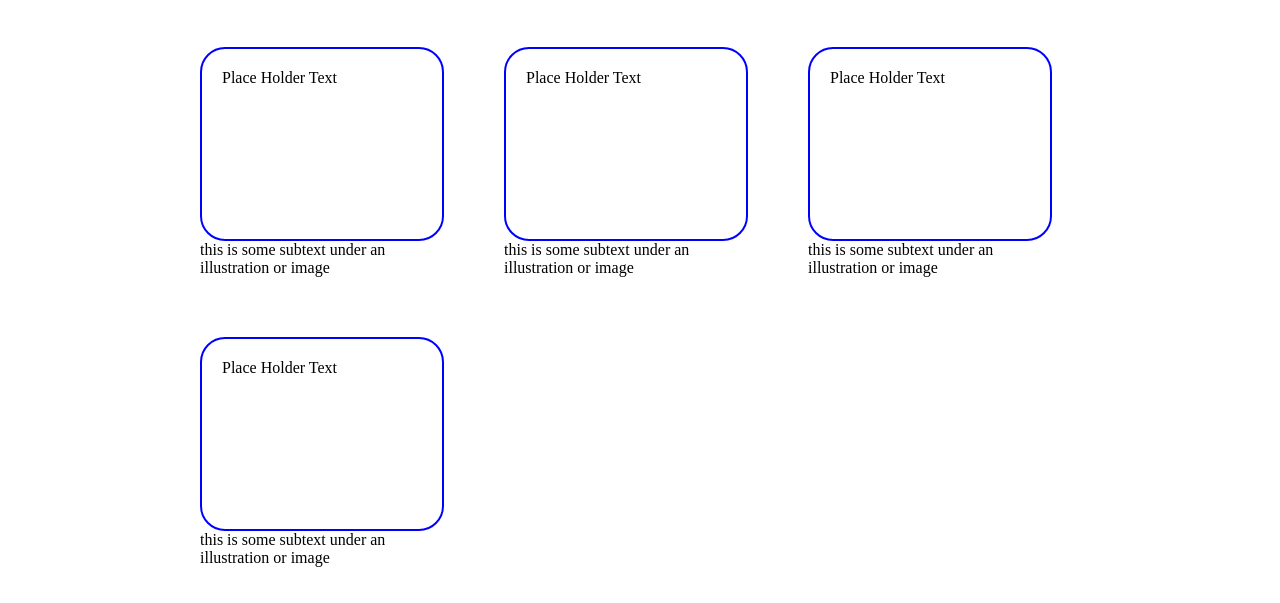
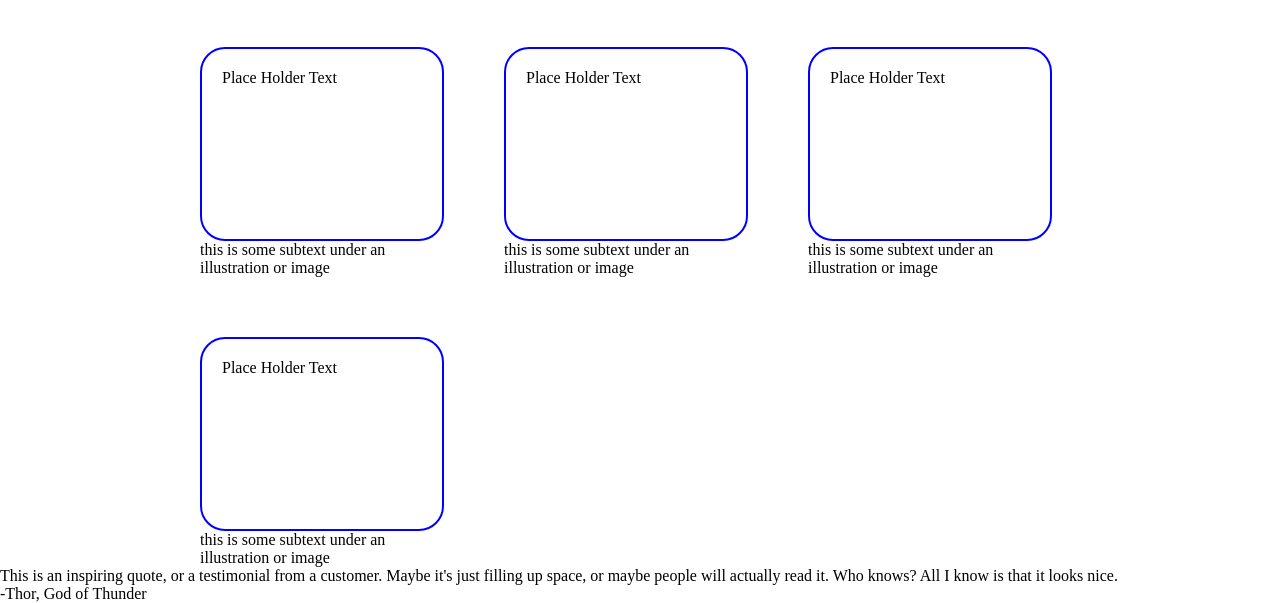
Before and after one commit to blueork/landing-page, a plain HTML site: page index.html in a window 1280 px wide. Shown: the part 311-914 px from the top of the page. Before the commit the page ends 878 px from the top, so only its background shows below. Drawn offline with Linux system fonts and the light colour scheme.

Commit message:
Create template and layout for quote section
Create the basic content layout and template for quote
section in index.html

```diff
--- a/index.html
+++ b/index.html
@@ -74,8 +74,15 @@
         </div>
       </div>
     </div>
-    <div class="testimonial section">
-
+    <div class="quote section">
+      <div class="quote">
+        This is an inspiring quote, or a testimonial from a customer. Maybe it's just filling
+        up space, or maybe people will actually read it. Who knows? All I know is that it looks
+        nice.
+      </div>
+      <div class="quotee">
+        -Thor, God of Thunder
+      </div>
     </div>
     <div class="sign-up section">
 
```
